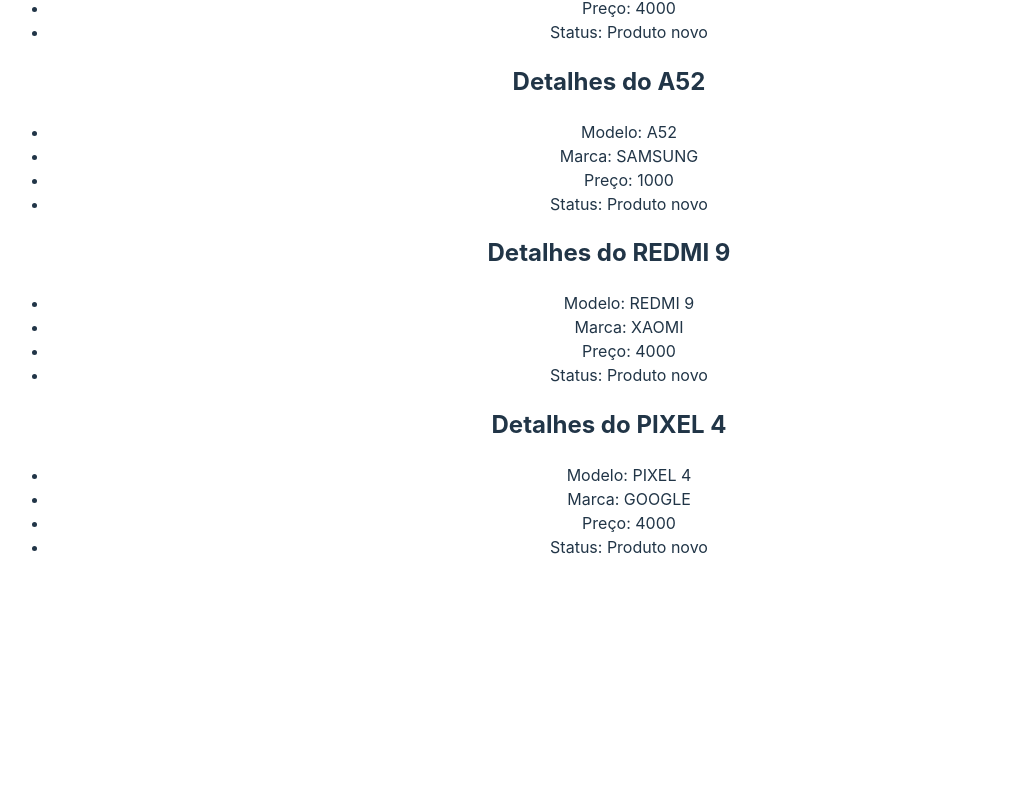
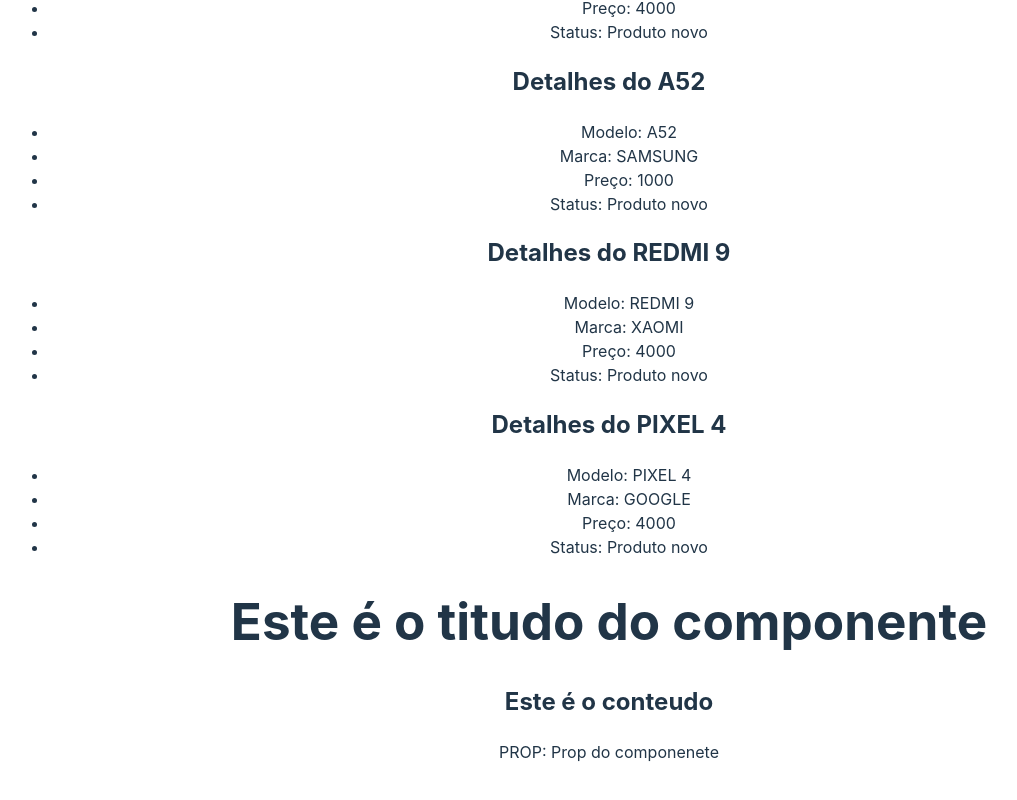
Before and after one commit to fh3mrique/EstudosReact, a React (Vite) app in the folder 03 - AVANCANDO EM REACT/avancando/: page / in a window 1280 px wide. Shown: the part 2958-3758 px from the top of the page, without its empty margins (31-1048 px from the left). Before the commit the page ends 3573 px from the top, so only its background shows below. Built offline with nearby package versions, Linux system fonts and the light colour scheme.

Commit message:
Children prop

```diff
--- a/03 - AVANCANDO EM REACT/avancando/src/App.jsx
+++ b/03 - AVANCANDO EM REACT/avancando/src/App.jsx
@@ -1,6 +1,7 @@
 import "./App.css";
 
 import kokouNoHitoImg from "./assets/kokou.jpg";
+import Container from "./components/Container";
 import DetalhesCarro from "./components/DetalhesCarro";
 import ManipularDados from "./components/ManipularDados";
 import MostrarNomeUsuario from "./components/MostrarNomeUsuario";
@@ -68,6 +69,11 @@
           novo={smathPhone.novo}
         />
       ))}
+
+      {/* Children prop */}
+      <Container pc="Prop do componenete">
+        <h2>Este é o conteudo</h2>
+      </Container>
     </>
   );
 }
--- /dev/null
+++ b/03 - AVANCANDO EM REACT/avancando/src/components/Container.jsx
@@ -0,0 +1,13 @@
+import React from 'react'
+
+const  Container = ({children, pc} )=> {
+  return (
+    <div>
+        <h1>Este é o titudo do componente</h1>
+        {children}
+        <p>PROP: {pc}</p>
+    </div>
+  )
+}
+
+export default Container
```
